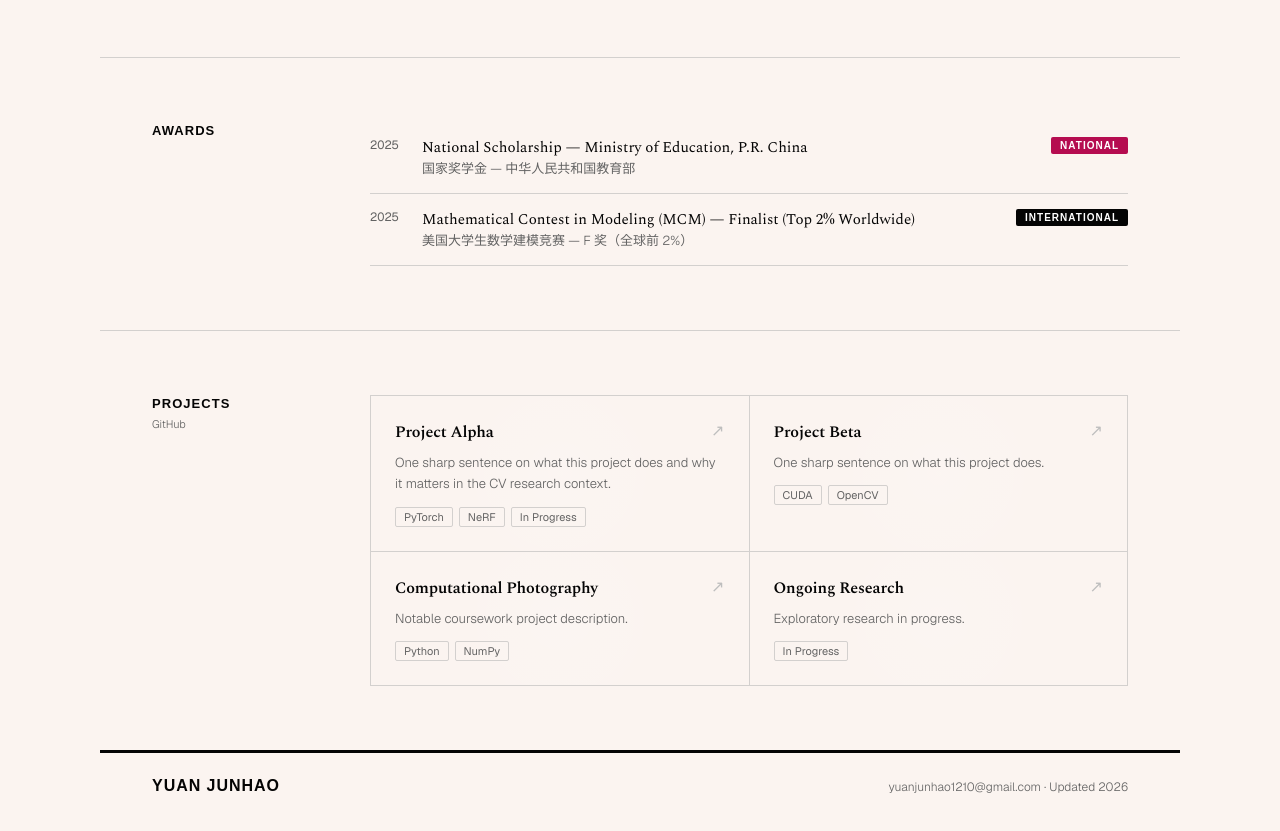
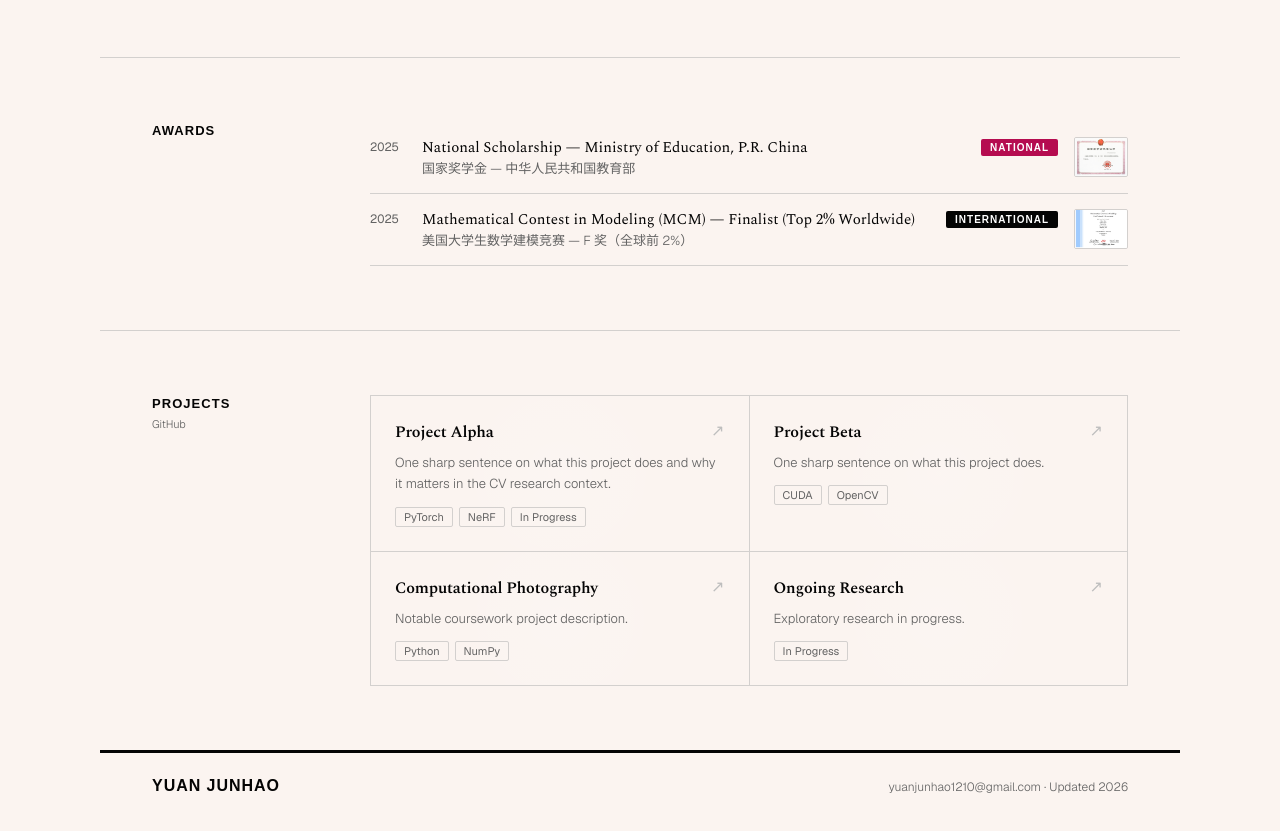
Before and after one commit to usagi1210/usagi1210.github.io, a Next.js app: page / in a window 1280 px wide. Shown: the part 2160-2991 px from the top of the page. Built offline with nearby package versions, Linux system fonts and the light colour scheme; a web font is replaced by a local one.

Commit message:
feat: award certificate thumbnails with click-to-zoom lightbox

```diff
--- a/src/components/AwardsSection.tsx
+++ b/src/components/AwardsSection.tsx
@@ -1,40 +1,160 @@
 'use client'
+import { useState, useEffect } from 'react'
+import Image from 'next/image'
 import SectionWrapper from './SectionWrapper'
 import { awards } from '@/data/content'
 
+function Lightbox({ src, alt, onClose }: { src: string; alt: string; onClose: () => void }) {
+  useEffect(() => {
+    const onKey = (e: KeyboardEvent) => { if (e.key === 'Escape') onClose() }
+    document.addEventListener('keydown', onKey)
+    document.body.style.overflow = 'hidden'
+    return () => {
+      document.removeEventListener('keydown', onKey)
+      document.body.style.overflow = ''
+    }
+  }, [onClose])
+
+  return (
+    <div
+      onClick={onClose}
+      style={{
+        position: 'fixed', inset: 0, zIndex: 9999,
+        background: 'oklch(0.08 0 0 / 0.85)',
+        backdropFilter: 'blur(8px)',
+        display: 'flex', alignItems: 'center', justifyContent: 'center',
+        padding: 24,
+        cursor: 'zoom-out',
+        animation: 'fadeIn 0.2s ease',
+      }}
+    >
+      <div
+        onClick={(e) => e.stopPropagation()}
+        style={{
+          position: 'relative',
+          maxWidth: 'min(860px, 94vw)',
+          maxHeight: '90vh',
+          boxShadow: '0 32px 80px oklch(0 0 0 / 0.5)',
+          borderRadius: 4,
+          overflow: 'hidden',
+        }}
+      >
+        {/* eslint-disable-next-line @next/next/no-img-element */}
+        <img
+          src={src}
+          alt={alt}
+          style={{ display: 'block', maxWidth: '100%', maxHeight: '90vh', objectFit: 'contain' }}
+        />
+        <button
+          onClick={onClose}
+          aria-label="Close"
+          style={{
+            position: 'absolute', top: 10, right: 10,
+            background: 'oklch(0.10 0 0 / 0.7)',
+            border: 'none', borderRadius: 2,
+            color: '#fff', cursor: 'pointer',
+            fontFamily: 'var(--font-sans)', fontSize: '0.75rem', fontWeight: 500,
+            padding: '4px 10px', letterSpacing: '0.06em',
+          }}
+        >
+          ESC
+        </button>
+      </div>
+    </div>
+  )
+}
+
 export default function AwardsSection() {
+  const [lightbox, setLightbox] = useState<{ src: string; alt: string } | null>(null)
+
   return (
+    <>
       <SectionWrapper id="awards" label="Awards">
         <div>
           {awards.map((a, i) => (
             <div
               key={i}
-            style={{ display: 'flex', alignItems: 'flex-start', gap: 16, padding: '15px 0', borderBottom: '1px solid var(--rule)', cursor: 'default', transition: 'padding-left 0.2s' }}
+              style={{
+                display: 'flex', alignItems: 'flex-start', gap: 16,
+                padding: '15px 0', borderBottom: '1px solid var(--rule)',
+                cursor: 'default', transition: 'padding-left 0.2s',
+              }}
               onMouseEnter={(e) => { (e.currentTarget as HTMLDivElement).style.paddingLeft = '8px' }}
               onMouseLeave={(e) => { (e.currentTarget as HTMLDivElement).style.paddingLeft = '0' }}
             >
-            <span style={{ fontFamily: 'var(--font-sans)', fontSize: '0.75rem', color: 'var(--muted)', fontVariantNumeric: 'tabular-nums', width: 36, flexShrink: 0 }}>
+              {/* Year */}
+              <span style={{
+                fontFamily: 'var(--font-sans)', fontSize: '0.75rem',
+                color: 'var(--muted)', fontVariantNumeric: 'tabular-nums',
+                width: 36, flexShrink: 0, paddingTop: 2,
+              }}>
                 {a.year}
               </span>
+
+              {/* Name (bilingual) */}
               <div style={{ flex: 1, display: 'flex', flexDirection: 'column', gap: 2 }}>
-              <span style={{ fontFamily: 'var(--font-serif)', fontSize: '0.9375rem', fontWeight: 400, lineHeight: 1.4, transition: 'color 0.2s' }}>
+                <span style={{
+                  fontFamily: 'var(--font-serif)', fontSize: '0.9375rem',
+                  fontWeight: 400, lineHeight: 1.4, transition: 'color 0.2s',
+                }}>
                   {a.name}
                 </span>
-              <span style={{ fontFamily: 'var(--font-sans)', fontSize: '0.8125rem', fontWeight: 300, color: 'var(--muted)', lineHeight: 1.4 }}>
+                <span style={{
+                  fontFamily: 'var(--font-sans)', fontSize: '0.8125rem',
+                  fontWeight: 300, color: 'var(--muted)', lineHeight: 1.4,
+                }}>
                   {a.nameZh}
                 </span>
               </div>
+
+              {/* Level badge */}
               <span style={{
                 fontFamily: 'var(--font-display)', fontSize: '0.625rem', fontWeight: 700,
                 letterSpacing: '0.1em', textTransform: 'uppercase', color: '#fff',
                 background: a.level === 'International' ? 'var(--ink)' : 'var(--red)',
-              padding: '3px 9px', borderRadius: 2, flexShrink: 0,
+                padding: '3px 9px', borderRadius: 2, flexShrink: 0, marginTop: 2,
               }}>
                 {a.level}
               </span>
+
+              {/* Certificate thumbnail */}
+              {a.image && (
+                <button
+                  onClick={() => setLightbox({ src: a.image!, alt: a.name })}
+                  aria-label={`View certificate: ${a.name}`}
+                  style={{
+                    flexShrink: 0, padding: 0, border: '1px solid var(--rule)',
+                    background: 'none', cursor: 'zoom-in', borderRadius: 2,
+                    overflow: 'hidden', display: 'block',
+                    transition: 'border-color 0.2s, box-shadow 0.2s',
+                  }}
+                  onMouseEnter={(e) => {
+                    (e.currentTarget as HTMLButtonElement).style.borderColor = 'var(--red)'
+                    ;(e.currentTarget as HTMLButtonElement).style.boxShadow = '0 2px 12px oklch(0.50 0.195 7 / 0.2)'
+                  }}
+                  onMouseLeave={(e) => {
+                    (e.currentTarget as HTMLButtonElement).style.borderColor = 'var(--rule)'
+                    ;(e.currentTarget as HTMLButtonElement).style.boxShadow = 'none'
+                  }}
+                >
+                  <Image
+                    src={a.image}
+                    alt={a.name}
+                    width={52}
+                    height={38}
+                    style={{ display: 'block', objectFit: 'cover' }}
+                    unoptimized
+                  />
+                </button>
+              )}
             </div>
           ))}
         </div>
       </SectionWrapper>
+
+      {lightbox && (
+        <Lightbox src={lightbox.src} alt={lightbox.alt} onClose={() => setLightbox(null)} />
+      )}
+    </>
   )
 }
--- a/src/data/content.ts
+++ b/src/data/content.ts
@@ -79,12 +79,14 @@ export const awards = [
     name: 'National Scholarship — Ministry of Education, P.R. China',
     nameZh: '国家奖学金 — 中华人民共和国教育部',
     level: 'National',
+    image: '/awards/national-scholarship.jpeg',
   },
   {
     year: '2025',
     name: 'Mathematical Contest in Modeling (MCM) — Finalist (Top 2% Worldwide)',
     nameZh: '美国大学生数学建模竞赛 — F 奖（全球前 2%）',
     level: 'International',
+    image: '/awards/mcm-finalist.png',
   },
 ]
 
```
Also changed, not shown: public/awards/mcm-finalist.png (added), public/awards/national-scholarship.jpeg (added). Lines whose indentation alone changed are shown as unchanged.
